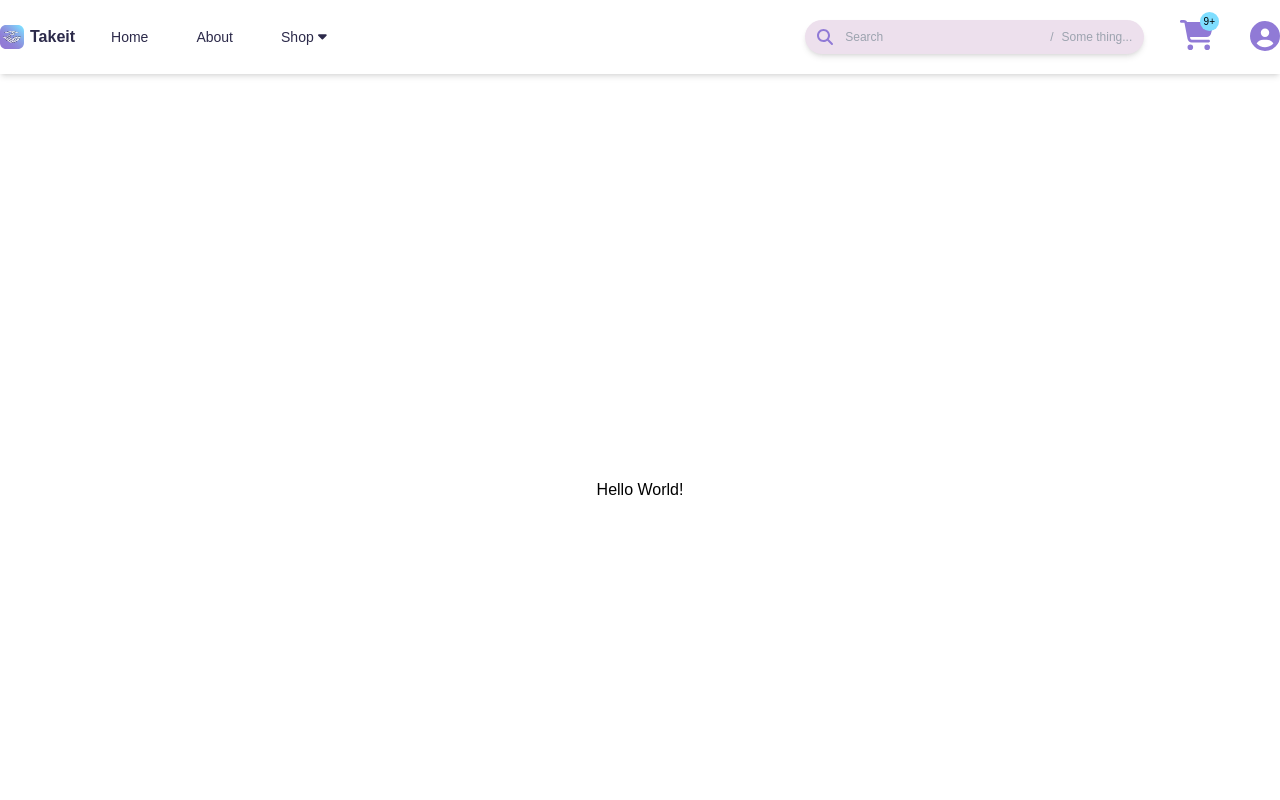
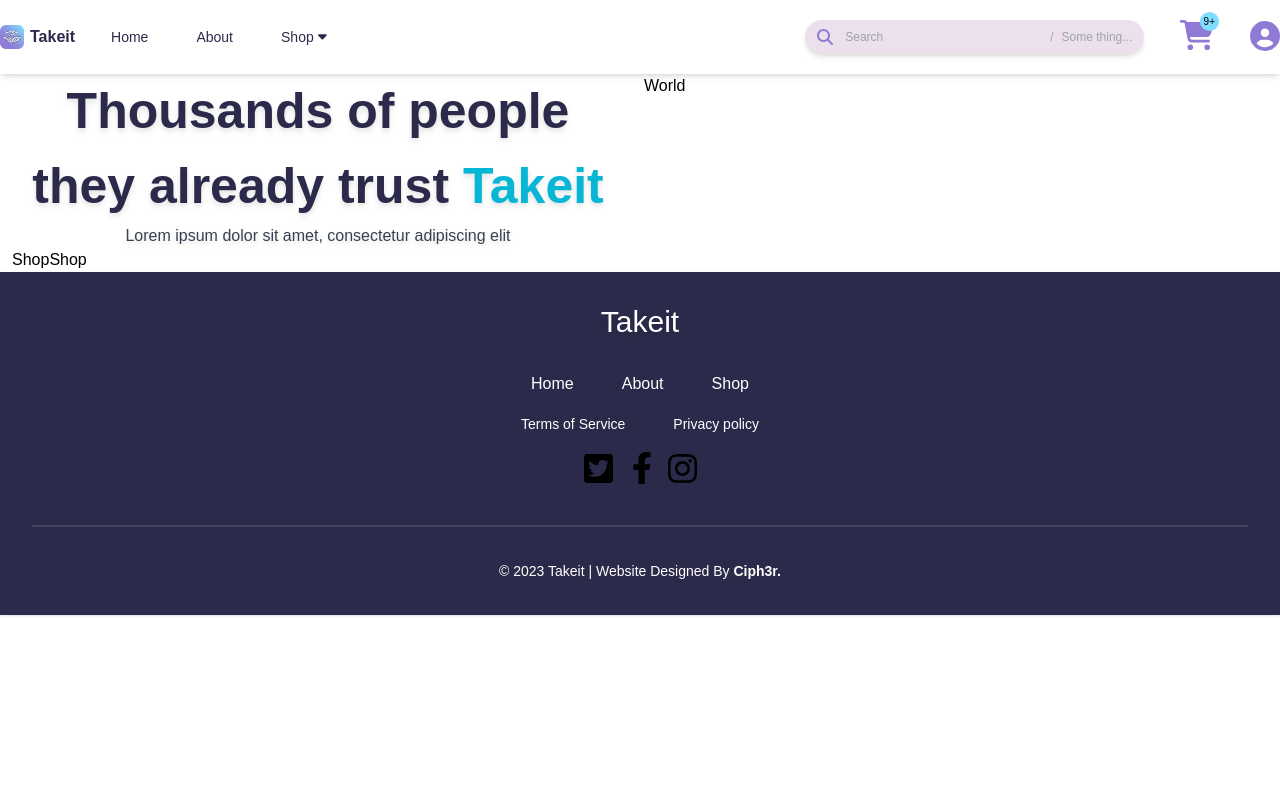
Before and after one commit to mtk246/vue3-vite-pinia-template, a Vue app: page / in a window 1280 px wide. Shown: the top 800 px of the page. Built offline with nearby package versions, Linux system fonts and the light colour scheme; a web font is replaced by a local one.

Commit message:
[Vue, Sass]Refactoring HomePage

```diff
--- a/src/pages/HomePage.vue
+++ b/src/pages/HomePage.vue
@@ -1,8 +1,27 @@
 <template>
-    <div class="flex items-center justify-center h-screen">
-        <h1 class="text-center pt-8">
-            {{ msg }}
-        </h1>
+    <div class="container mx-auto">
+        <div class="grid grid-cols-2 gap-2">
+            <div class="text-center">
+                <div class="px-3">
+                    <span class="text-title font-size-lg font-bold drop-shadow-md">
+                        Thousands of people they already trust
+                    </span>
+                    <span class="text-cyan-500 font-size-lg font-bold drop-shadow-md"> Takeit</span>
+                </div>
+                <div class="px-3">
+                    <span class="drop-shadow-md text-gray-700">
+                        Lorem ipsum dolor sit amet, consectetur adipiscing elit
+                    </span>
+                </div>
+                <div class="px-3 flex items-center">
+                    <div>Shop</div>
+                    <div>Shop</div>
+                </div>
+            </div>
+            <div>
+                World
+            </div>
+        </div>
     </div>
 </template>
 
@@ -16,3 +35,8 @@ export default {
     }
 };
 </script>
+
+
+<style lang="sass">
+    @import '../scss/home_page.sass'
+</style>
--- /dev/null
+++ b/src/scss/home_page.sass
@@ -0,0 +1,7 @@
+@import 'variable'
+
+.text-title
+    color: $text-primary
+
+.font-size-lg
+    font-size: map-get($font-scales, lg)
```
